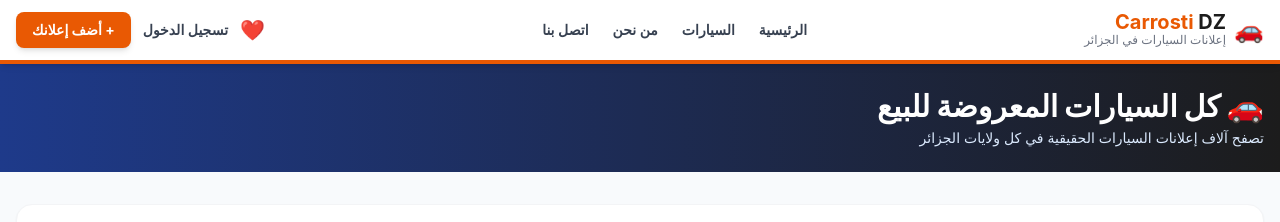
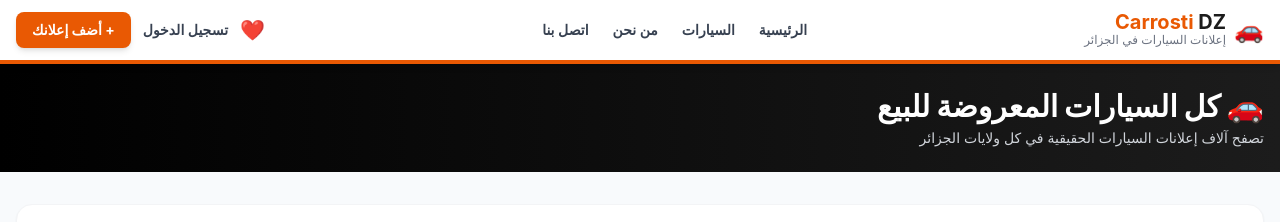
Before and after one commit to takibou43/krosty-dz, a Next.js app: page /cars in a window 1280 px wide. Shown: the top 222 px of the page. Built offline with nearby package versions, Linux system fonts and the light colour scheme; no server answers; the database is empty.

Commit message:
Remove blue from cars page banner

```diff
--- a/app/cars/page.jsx
+++ b/app/cars/page.jsx
@@ -14,12 +14,12 @@ export default function CarsPage() {
     <div className="min-h-screen bg-slate-50" dir="rtl">
       <Header />
 
-      <div className="bg-gradient-to-l from-primary to-blue-900 py-6 px-4">
+      <div className="bg-gradient-to-l from-primary to-black py-6 px-4">
         <div className="max-w-7xl mx-auto">
           <h1 className="text-2xl md:text-3xl font-black text-white flex items-center gap-2">
             🚗 كل السيارات المعروضة للبيع
           </h1>
-          <p className="text-sm text-blue-100 mt-1">
+          <p className="text-sm text-gray-300 mt-1">
             تصفح آلاف إعلانات السيارات الحقيقية في كل ولايات الجزائر
           </p>
         </div>
```
